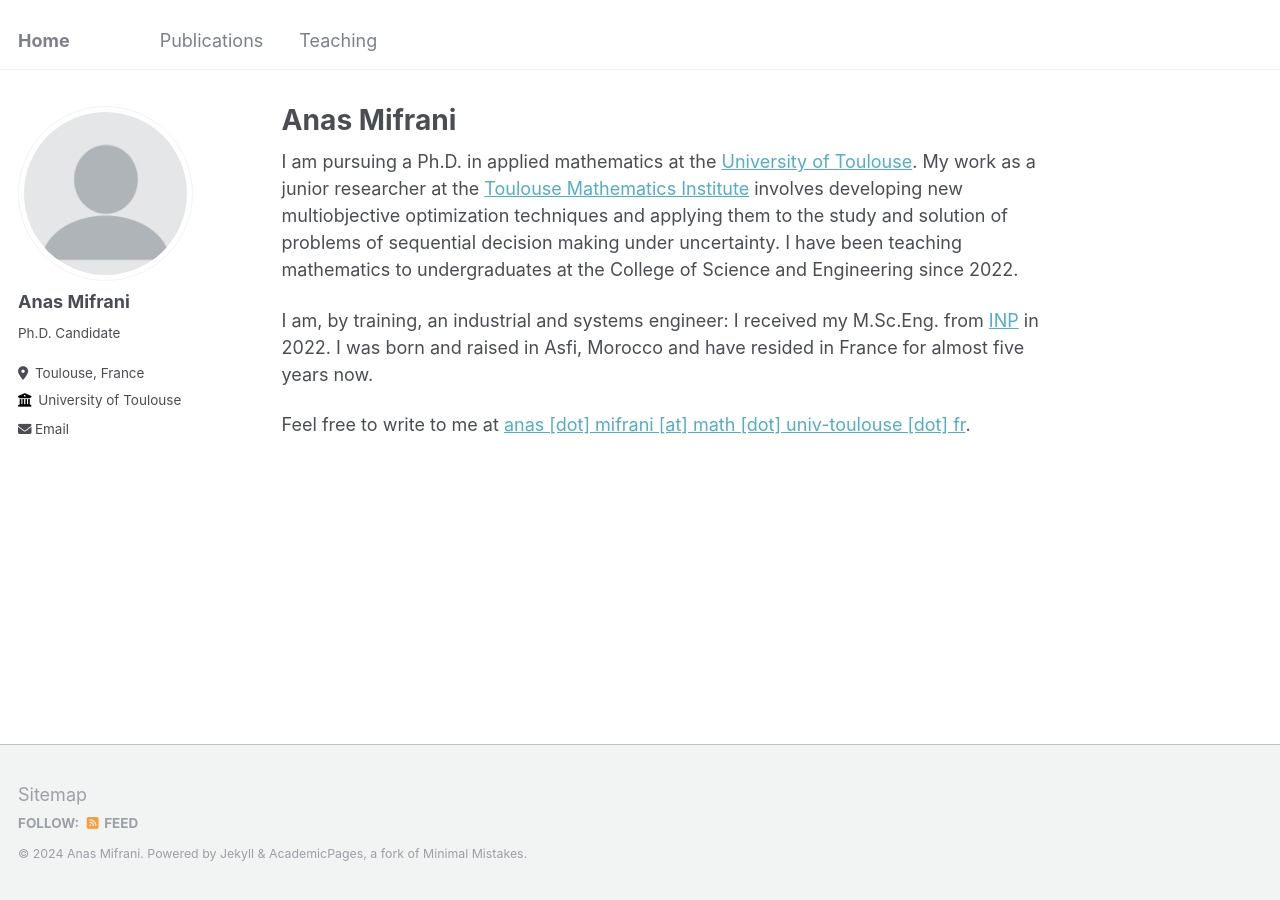
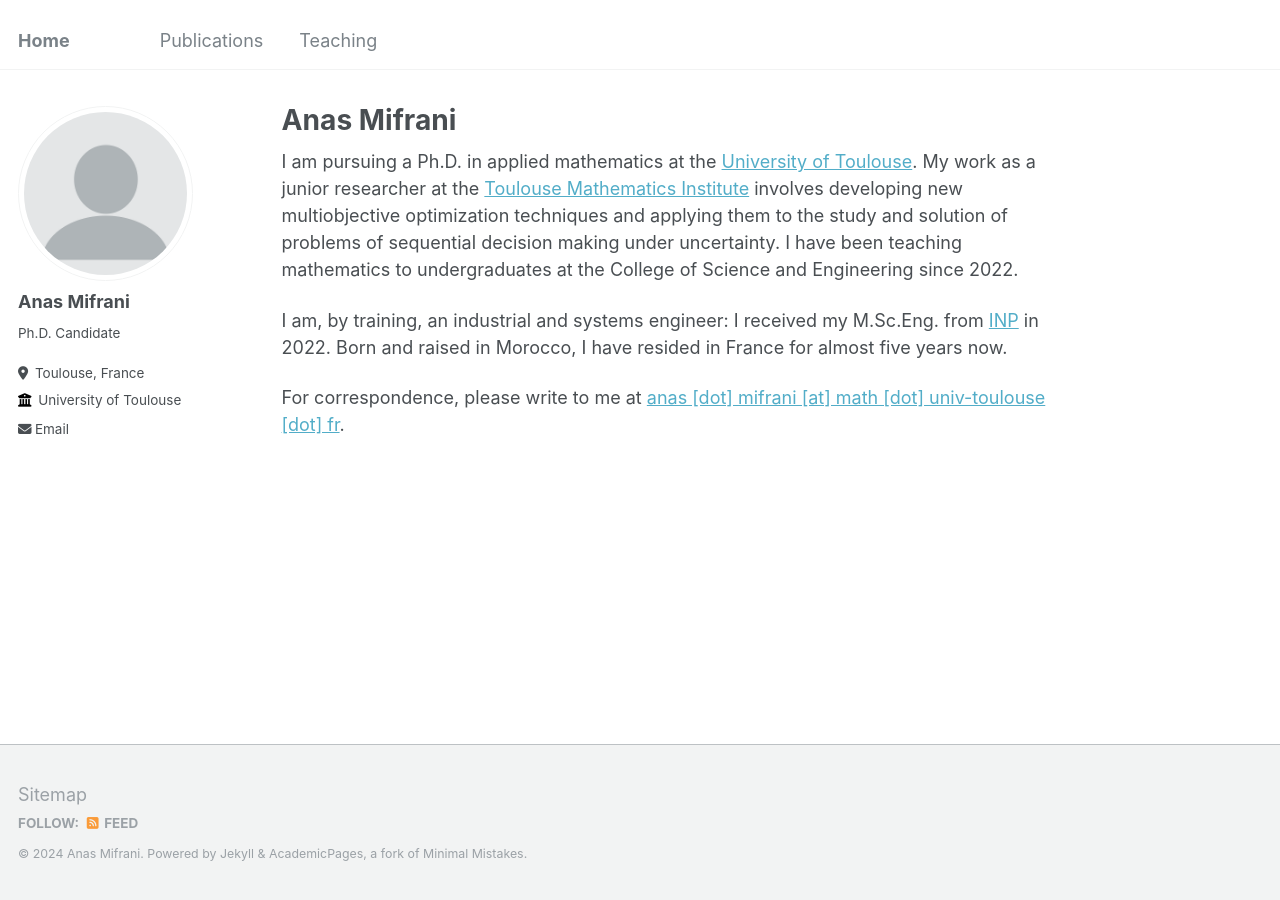
Before and after one commit to anmifrani/anmifrani.github.io, a Jekyll site: the page built from _pages/about.md, in a window 1280 px wide. Built offline with Jekyll 4.4.1, drawn with Linux system fonts in a browser that asks for light colours.

Commit message:
Update about.md

```diff
--- a/_pages/about.md
+++ b/_pages/about.md
@@ -9,6 +9,6 @@ redirect_from:
 
 I am pursuing a Ph.D. in applied mathematics at the [University of Toulouse](https://en.univ-toulouse.fr/). My work as a junior researcher at the [Toulouse Mathematics Institute](https://math.univ-toulouse.fr/en/) involves developing new multiobjective optimization techniques and applying them to the study and solution of problems of sequential decision making under uncertainty. I have been teaching mathematics to undergraduates at the College of Science and Engineering since 2022.
 
-I am, by training, an industrial and systems engineer: I received my M.Sc.Eng. from [INP](https://www.inp-toulouse.fr/en/index.html) in 2022. I was born and raised in Asfi, Morocco and have resided in France for almost five years now.
+I am, by training, an industrial and systems engineer: I received my M.Sc.Eng. from [INP](https://www.inp-toulouse.fr/en/index.html) in 2022. Born and raised in Morocco, I have resided in France for almost five years now.
 
-Feel free to write to me at <a href="mailto:anas.mifrani@math.univ-toulouse.fr">anas [dot] mifrani [at] math [dot] univ-toulouse [dot] fr</a>.
+For correspondence, please write to me at <a href="mailto:anas.mifrani@math.univ-toulouse.fr">anas [dot] mifrani [at] math [dot] univ-toulouse [dot] fr</a>.
```
